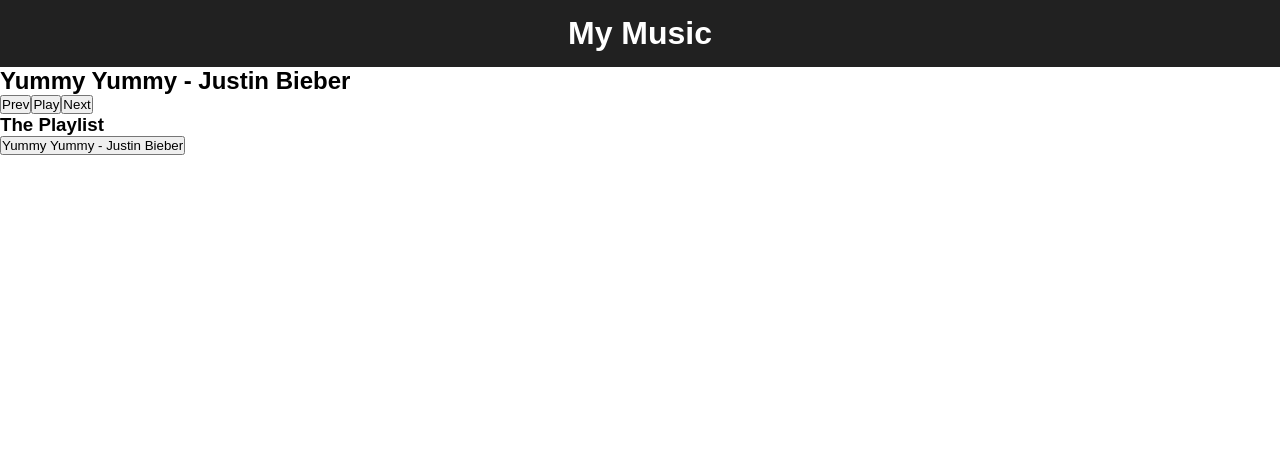
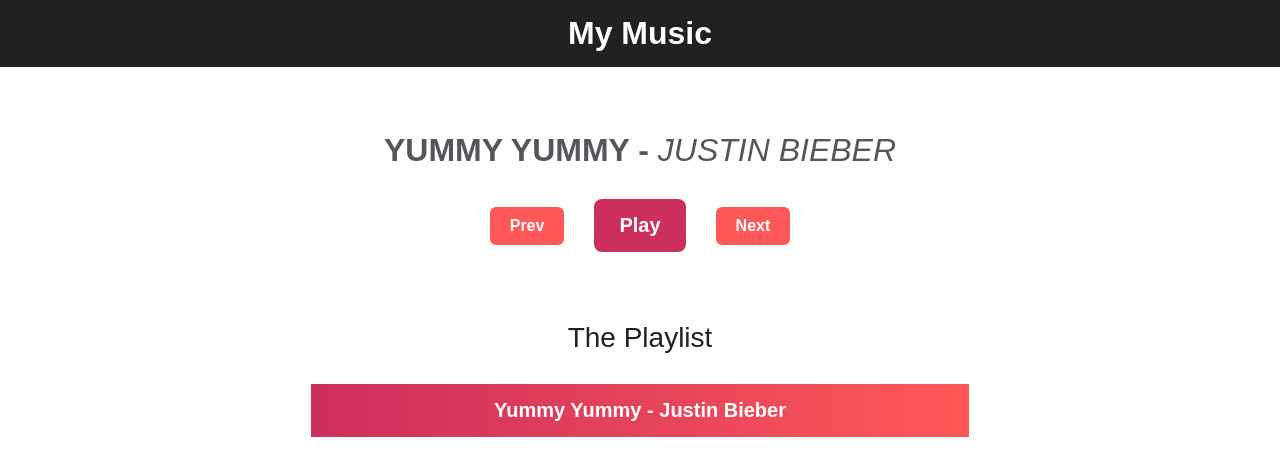
Before and after one commit to HapticHash/music-app, a Vue app: page / in a window 1280 px wide. Shown: the top 476 px of the page. Built offline with nearby package versions, Linux system fonts and the light colour scheme.

Commit message:
updated ui

```diff
--- a/src/App.vue
+++ b/src/App.vue
@@ -6,7 +6,7 @@
     <main>
       <section class="player">
         <h2 class="song-title"> {{ current.title }} - <span> {{ current.artist }} </span> </h2>
-        <div class="contro">
+        <div class="controls">
           <button class="prev" @click="prev">Prev</button>
           <button class="play" v-if="!isPlaying" @click="play">Play</button>
           <button class="pause" v-else @click="pause">Pause</button>
@@ -80,23 +80,99 @@
 </script>
 
 <style>
-*{
-  margin: 0;
-  padding: 0;
-  box-sizing: border-box;
+* {
+	margin: 0;
+	padding: 0;
+	box-sizing: border-box;
 }
-
 body {
-  font-family: sans-serif;
+	font-family: sans-serif;
 }
-
 header {
+	display: flex;
+	justify-content: center;
+	align-items: center;
+	padding: 15px;
+	background-color: #212121;
+	color: #FFF;
+}
+main {
+  width: 100%;
+  max-width: 768px;
+  margin: 0 auto;
+  padding: 25px;
+}
+.song-title {
+  color: #53565A;
+  font-size: 32px;
+  font-weight: 700;
+  text-transform: uppercase;
+  text-align: center;
+  margin-top: 5vh;
+}
+.song-title span {
+  font-weight: 400;
+  font-style: italic;
+}
+.controls {
   display: flex;
   justify-content: center;
   align-items: center;
+  padding: 30px 15px;
+}
+button {
+  appearance: none;
+  background: none;
+  border: none;
+  outline: none;
+  cursor: pointer;
+}
+button:hover {
+  opacity: 0.8;
+}
+.play, .pause {
+  font-size: 20px;
+  font-weight: 700;
+  padding: 15px 25px;
+  margin: 0px 15px;
+  border-radius: 8px;
+  color: #FFF;
+  background-color: #CC2E5D;
+}
+.next, .prev {
+  font-size: 16px;
+  font-weight: 700;
+  padding: 10px 20px;
+  margin: 0px 15px;
+  border-radius: 6px;
+  color: #FFF;
+  background-color: #FF5858;
+}
+.playlist {
+  padding: 0px 30px;
+  margin-top: 5vh;
+}
+.playlist h3 {
+  color: #212121;
+  font-size: 28px;
+  font-weight: 400;
+  margin-bottom: 30px;
+  text-align: center;
+}
+.playlist .song {
+  display: block;
+  width: 100%;
   padding: 15px;
-  background-color: #212121;
-  color: #fff;
+  font-size: 20px;
+  font-weight: 700;
+  cursor: pointer;
+}
+.playlist .song:hover {
+  color: #FF5858;
+}
+.playlist .song.playing {
+  color: #FFF;
+  background-image: linear-gradient(to right, #CC2E5D, #FF5858);
 }
 
 </style>
```
